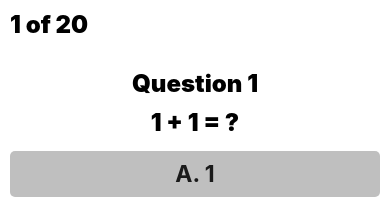
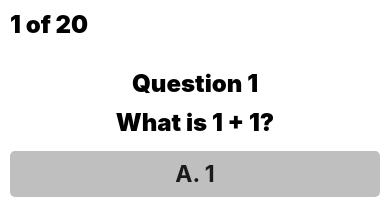
Before and after one commit to chaiyaphat20/02-react-native, a React Native app: screen /QuestionScreen in a window 390 px wide. Shown: the top 199 px of the page. Built offline with nearby package versions, Linux system fonts and the light colour scheme.

Commit message:
feat: leader board

```diff
--- a/src/constants.ts
+++ b/src/constants.ts
@@ -1,16 +1,242 @@
-export const QUESTION = [
+export const QUESTIONS = [
   {
     id: 1,
-    question: "1 + 1 = ?",
-    listQuestion: [{ answer: "1", correct: false }, { answer: "2", correct: true }, { answer: "3", correct: false }, { answer: "4", correct: false }],
+    question: "What is 1 + 1?",
+    listQuestion: [
+      { answer: "1", correct: false },
+      { answer: "2", correct: true },
+      { answer: "3", correct: false },
+      { answer: "4", correct: false },
+    ],
     choseAnswer: -1,
-    point: 0
+    point: 0,
   },
   {
     id: 2,
-    question: "13+ 1 = ?",
-    listQuestion: [{ answer: "14", correct: true }, { answer: "24", correct: false }, { answer: "3", correct: false }, { answer: "4", correct: false }],
+    question: "What is 2 + 2?",
+    listQuestion: [
+      { answer: "2", correct: false },
+      { answer: "3", correct: false },
+      { answer: "4", correct: true },
+      { answer: "5", correct: false },
+    ],
     choseAnswer: -1,
-    point: 0
+    point: 0,
   },
-]
+  {
+    id: 3,
+    question: "What is 3 + 3?",
+    listQuestion: [
+      { answer: "4", correct: false },
+      { answer: "5", correct: false },
+      { answer: "6", correct: true },
+      { answer: "7", correct: false },
+    ],
+    choseAnswer: -1,
+    point: 0,
+  },
+  {
+    id: 4,
+    question: "What is 4 + 4?",
+    listQuestion: [
+      { answer: "6", correct: false },
+      { answer: "7", correct: false },
+      { answer: "8", correct: true },
+      { answer: "9", correct: false },
+    ],
+    choseAnswer: -1,
+    point: 0,
+  },
+  {
+    id: 5,
+    question: "What is 5 + 5?",
+    listQuestion: [
+      { answer: "8", correct: false },
+      { answer: "9", correct: false },
+      { answer: "10", correct: true },
+      { answer: "11", correct: false },
+    ],
+    choseAnswer: -1,
+    point: 0,
+  },
+  {
+    id: 6,
+    question: "What is 6 + 6?",
+    listQuestion: [
+      { answer: "10", correct: false },
+      { answer: "11", correct: false },
+      { answer: "12", correct: true },
+      { answer: "13", correct: false },
+    ],
+    choseAnswer: -1,
+    point: 0,
+  },
+  {
+    id: 7,
+    question: "What is 7 + 7?",
+    listQuestion: [
+      { answer: "12", correct: false },
+      { answer: "13", correct: false },
+      { answer: "14", correct: true },
+      { answer: "15", correct: false },
+    ],
+    choseAnswer: -1,
+    point: 0,
+  },
+  {
+    id: 8,
+    question: "What is 8 + 8?",
+    listQuestion: [
+      { answer: "14", correct: false },
+      { answer: "15", correct: false },
+      { answer: "16", correct: true },
+      { answer: "17", correct: false },
+    ],
+    choseAnswer: -1,
+    point: 0,
+  },
+  {
+    id: 9,
+    question: "What is 9 + 9?",
+    listQuestion: [
+      { answer: "16", correct: false },
+      { answer: "17", correct: false },
+      { answer: "18", correct: true },
+      { answer: "19", correct: false },
+    ],
+    choseAnswer: -1,
+    point: 0,
+  },
+  {
+    id: 10,
+    question: "What is 10 + 10?",
+    listQuestion: [
+      { answer: "18", correct: false },
+      { answer: "19", correct: false },
+      { answer: "20", correct: true },
+      { answer: "21", correct: false },
+    ],
+    choseAnswer: -1,
+    point: 0,
+  },
+  {
+    id: 11,
+    question: "What is 11 + 11?",
+    listQuestion: [
+      { answer: "19", correct: false },
+      { answer: "20", correct: false },
+      { answer: "21", correct: true },
+      { answer: "22", correct: false },
+    ],
+    choseAnswer: -1,
+    point: 0,
+  },
+  {
+    id: 12,
+    question: "What is 12 + 12?",
+    listQuestion: [
+      { answer: "21", correct: false },
+      { answer: "22", correct: false },
+      { answer: "23", correct: true },
+      { answer: "24", correct: false },
+    ],
+    choseAnswer: -1,
+    point: 0,
+  },
+  {
+    id: 13,
+    question: "What is 13 + 13?",
+    listQuestion: [
+      { answer: "23", correct: false },
+      { answer: "24", correct: false },
+      { answer: "25", correct: true },
+      { answer: "26", correct: false },
+    ],
+    choseAnswer: -1,
+    point: 0,
+  },
+  {
+    id: 14,
+    question: "What is 14 + 14?",
+    listQuestion: [
+      { answer: "25", correct: false },
+      { answer: "26", correct: false },
+      { answer: "27", correct: true },
+      { answer: "28", correct: false },
+    ],
+    choseAnswer: -1,
+    point: 0,
+  },
+  {
+    id: 15,
+    question: "What is 15 + 15?",
+    listQuestion: [
+      { answer: "27", correct: false },
+      { answer: "28", correct: false },
+      { answer: "29", correct: true },
+      { answer: "30", correct: false },
+    ],
+    choseAnswer: -1,
+    point: 0,
+  },
+  {
+    id: 16,
+    question: "What is 16 + 16?",
+    listQuestion: [
+      { answer: "29", correct: false },
+      { answer: "30", correct: false },
+      { answer: "31", correct: true },
+      { answer: "32", correct: false },
+    ],
+    choseAnswer: -1,
+    point: 0,
+  },
+  {
+    id: 17,
+    question: "What is 17 + 17?",
+    listQuestion: [
+      { answer: "31", correct: false },
+      { answer: "32", correct: false },
+      { answer: "33", correct: false },
+      { answer: "34", correct: true },
+    ],
+    choseAnswer: -1,
+    point: 0,
+  },
+  {
+    id: 18,
+    question: "What is 18 + 18?",
+    listQuestion: [
+      { answer: "33", correct: false },
+      { answer: "34", correct: false },
+      { answer: "35", correct: false },
+      { answer: "36", correct: true },
+    ],
+    choseAnswer: -1,
+    point: 0,
+  },
+  {
+    id: 19,
+    question: "What is 19 + 19?",
+    listQuestion: [
+      { answer: "35", correct: false },
+      { answer: "36", correct: false },
+      { answer: "37", correct: false },
+      { answer: "38", correct: true },
+    ],
+    choseAnswer: -1,
+    point: 0,
+  },
+  {
+    id: 20,
+    question: "What is 20 + 20?",
+    listQuestion: [
+      { answer: "37", correct: false },
+      { answer: "38", correct: false },
+      { answer: "39", correct: false },
+      { answer: "40", correct: true },
+    ],
+    choseAnswer: -1,
+    point: 0,
+  },
+];
--- a/src/screen/LeaderScreen.tsx
+++ b/src/screen/LeaderScreen.tsx
@@ -9,7 +9,7 @@ export default function LeaderScreen({ route }: any) {
 
   return (
     <View style={{ padding: 20, display: 'flex', flexDirection: 'column', alignItems: 'center', backgroundColor: 'white', height: '100%' }}>
-      <Text style={styles.text}>LeaderBorder</Text>
+      <Text style={styles.text}>LeaderBoard</Text>
       <Text style={{ ...styles.text, marginTop: 20 }}>Your Score : {point}</Text>
       <View style={{ marginTop: 20, width: '100%', gap: 10, }}>
         {top3Leader.map((item, index) => {
--- a/src/screen/QuestionScreen.tsx
+++ b/src/screen/QuestionScreen.tsx
@@ -8,7 +8,7 @@ import {
 } from 'react-native';
 
 import { Button } from '@rneui/base';
-import { QUESTION } from '../constants';
+import { QUESTIONS } from '../constants';
 
 type ListQuestion = {
   answer: string;
@@ -26,7 +26,7 @@ type QuestionType = {
 
 export default function QuestionScreen({ navigation }: any) {
   const [page, setPage] = useState(1)
-  const [questionList, setQuestionList] = useState<QuestionType[]>(QUESTION)
+  const [questionList, setQuestionList] = useState<QuestionType[]>(QUESTIONS)
   const question = questionList[page - 1]
   const index = page - 1
 
@@ -58,7 +58,7 @@ export default function QuestionScreen({ navigation }: any) {
     }
   }
 
-  function sumPoints(questions: typeof QUESTION): number {
+  function sumPoints(questions: typeof QUESTIONS): number {
     let totalPoints = 0;
     for (const question of questions) {
       totalPoints += question.point;
@@ -130,7 +130,7 @@ export default function QuestionScreen({ navigation }: any) {
 
             <Button
               onPress={() => {
-                if (page < QUESTION.length) {
+                if (page < QUESTIONS.length) {
                   setPage(prev => prev + 1)
                 }
               }}
```
